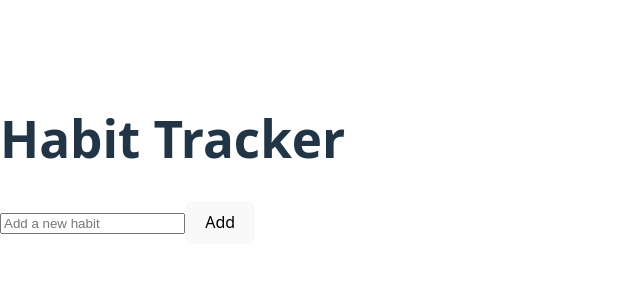
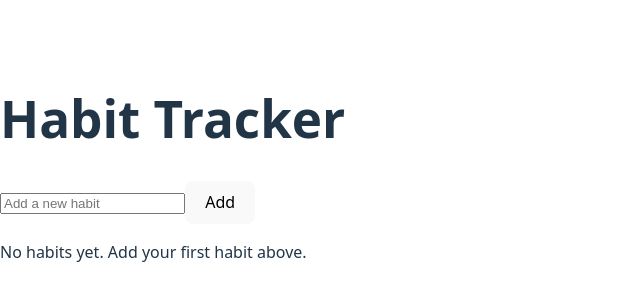
Before and after one commit to jayfetalino/react-habit-tracker, a React (Vite) app: page / in a window 1280 px wide. Shown: the part 232-532 px from the top of the page, without its empty margins (0-640 px from the left). Built offline with nearby package versions, Linux system fonts and the light colour scheme.

Commit message:
feat: show empty state messahe has no habits exist

```diff
--- a/src/App.jsx
+++ b/src/App.jsx
@@ -21,18 +21,22 @@ function App() {
   }
 
   function deleteHabit(id) {
-  setHabits(habits.filter((habit) => habit.id !== id));
-}
+    setHabits(habits.filter((habit) => habit.id !== id));
+  }
 
+  const hasHabits = habits.length > 0;
 
   return (
     <main>
       <h1>Habit Tracker</h1>
       <HabitForm onAddhabit={addHabits} />
-      <HabitList habits={habits} onDeleteHabit={deleteHabit} />
+      {hasHabits ? (
+        <HabitList habits={habits} onDeleteHabit={deleteHabit} />
+      ) : (
+        <p>No habits yet. Add your first habit above.</p>
+      )}
     </main>
   );
 }
 
-
 export default App;
```
